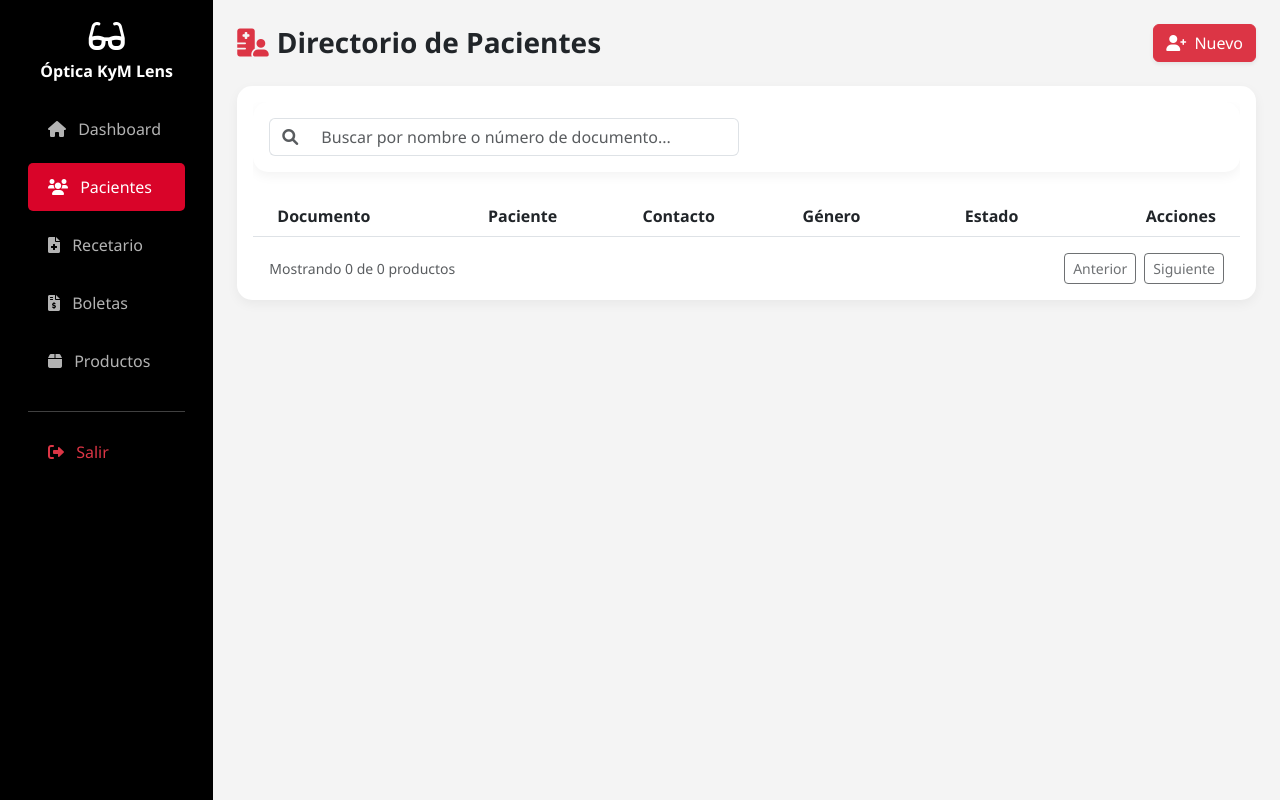
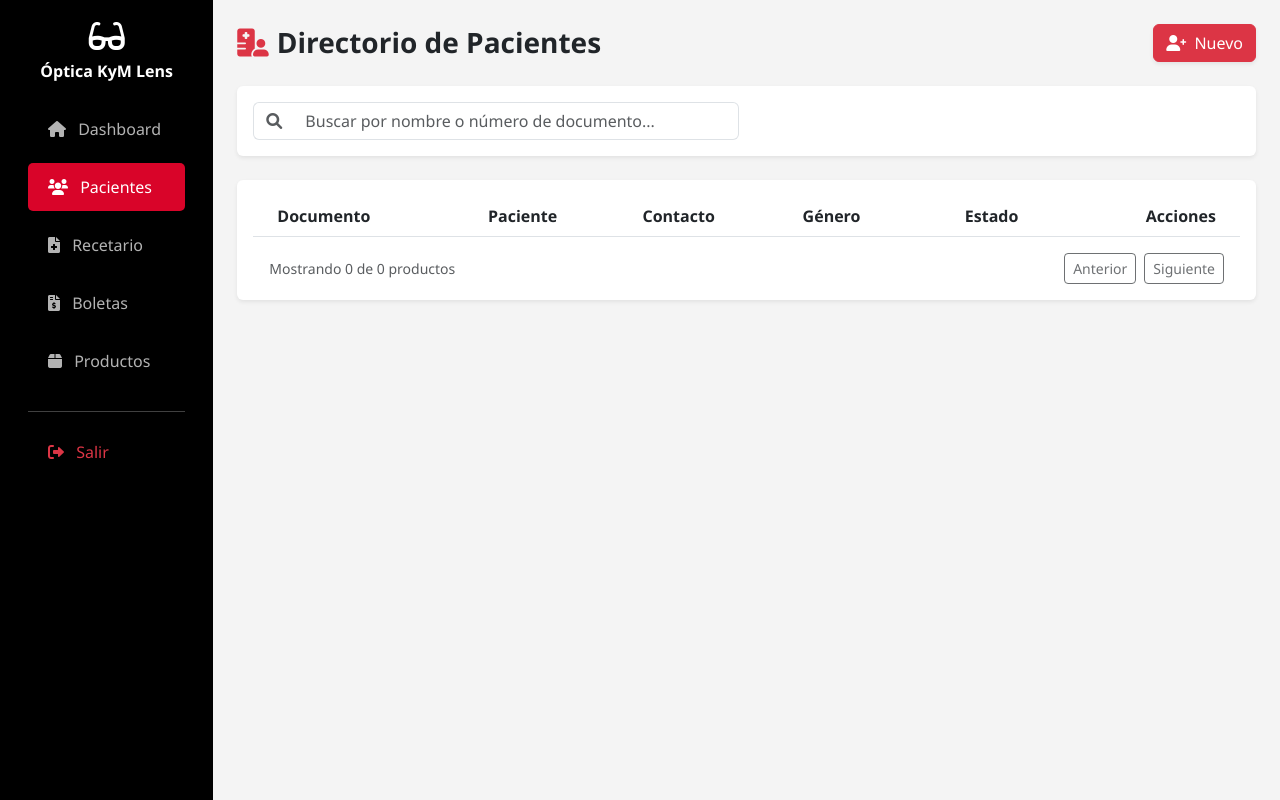
Before and after one commit to JMVasquezR/administrador_optica, a Django app: page /gestion-kym-26/pacientes/ in a window 1280 px wide. Run offline with Django 5.2, Linux system fonts and the light colour scheme; a user stored in the database is signed in; tables that the repository leaves empty hold one stand-in row (values such as "Sample post"); lists and menus that the app fills with data are empty.

Commit message:
mejora en diseno

```diff
--- a/app_web/static/v2/pacientes/pacientes.js
+++ b/app_web/static/v2/pacientes/pacientes.js
@@ -56,22 +56,17 @@ const renderPatientTable = (patients) => {
     patients.forEach(p => {
         // Lógica para determinar qué botón mostrar según el estado
         const btnStatus = p.is_active
-            ? `<button class="btn btn-sm btn-outline-danger me-1" onclick="desactivatePatient(${p.id}, '${p.full_name}', true)" title="Desactivar">
+            ? `<button class="btn btn-sm btn-outline-danger" onclick="desactivatePatient(${p.id}, '${p.full_name}', true)" title="Desactivar">
                 <i class="fas fa-user-slash"></i>
                </button>`
-            : `<button class="btn btn-sm btn-outline-success me-1" onclick="desactivatePatient(${p.id}, '${p.full_name}', false)" title="Activar">
+            : `<button class="btn btn-sm btn-outline-success" onclick="desactivatePatient(${p.id}, '${p.full_name}', false)" title="Activar">
                 <i class="fas fa-user-check"></i>
                </button>`;
 
         html += `
             <tr>
-                <td class="ps-4">
-                    <span class="badge badge-dni">${p.full_document}</span>
-                </td>
-                <td>
-                    <div class="fw-bold text-dark">${p.full_name}</div>
-                    <small class="text-muted">${p.email || 'Sin correo'}</small>
-                </td>
+                <td class="ps-4"><span class="badge badge-dni">${p.full_document}</span></td>
+                <td><div class="fw-bold text-dark">${p.full_name}</div></td>
                 <td>
                     <i class="fas fa-phone me-1 text-muted"></i> ${p.phone_or_cellular || '-'}
                 </td>
@@ -82,13 +77,15 @@ const renderPatientTable = (patients) => {
                     </span>
                 </td>
                 <td class="text-end pe-4">
-                    <button class="btn btn-sm btn-outline-dark me-1" onclick="editPatient(${p.id})" title="Editar">
+                    <div class="btn-group">
+                        <button class="btn btn-sm btn-outline-dark" onclick="editPatient(${p.id})" title="Editar">
                             <i class="fas fa-edit"></i>
                         </button>
                         ${btnStatus}
                         <button class="btn btn-sm btn-outline-info" onclick="viewHistory(${p.id})" title="Ver Historia">
                             <i class="fas fa-file-medical"></i>
                         </button>
+                    </div>
                 </td>
             </tr>
         `;
--- a/app_web/templates/v2/pacientes/listado.html
+++ b/app_web/templates/v2/pacientes/listado.html
@@ -33,9 +33,7 @@
                 </button>
             </div>
 
-            <div class="table-container p-3">
-                <div class="table-responsive">
-                    <div class="table-container p-3 mb-4">
+            <div class="table-container p-3 mb-4 bg-white shadow-sm rounded">
                 <div class="row g-3">
                     <div class="col-md-6">
                         <div class="input-group">
@@ -46,8 +44,11 @@
                         </div>
                     </div>
                 </div>
+                {#                </div>#}
             </div>
 
+            <div class="table-container p-3 bg-white shadow-sm rounded">
+                <div class="table-responsive">
                     <table class="table table-hover align-middle">
                         <thead class="thead-custom">
                         <tr>
@@ -192,7 +193,8 @@
     </div>
 </div>
 
-<div class="modal fade" id="deleteModal" data-bs-backdrop="static" data-bs-keyboard="false" tabindex="-1" aria-hidden="true">
+<div class="modal fade" id="deleteModal" data-bs-backdrop="static" data-bs-keyboard="false" tabindex="-1"
+     aria-hidden="true">
     <div class="modal-dialog modal-dialog-centered">
         <div class="modal-content">
             <div class="modal-header">
```
Lines whose indentation alone changed are shown as unchanged.
